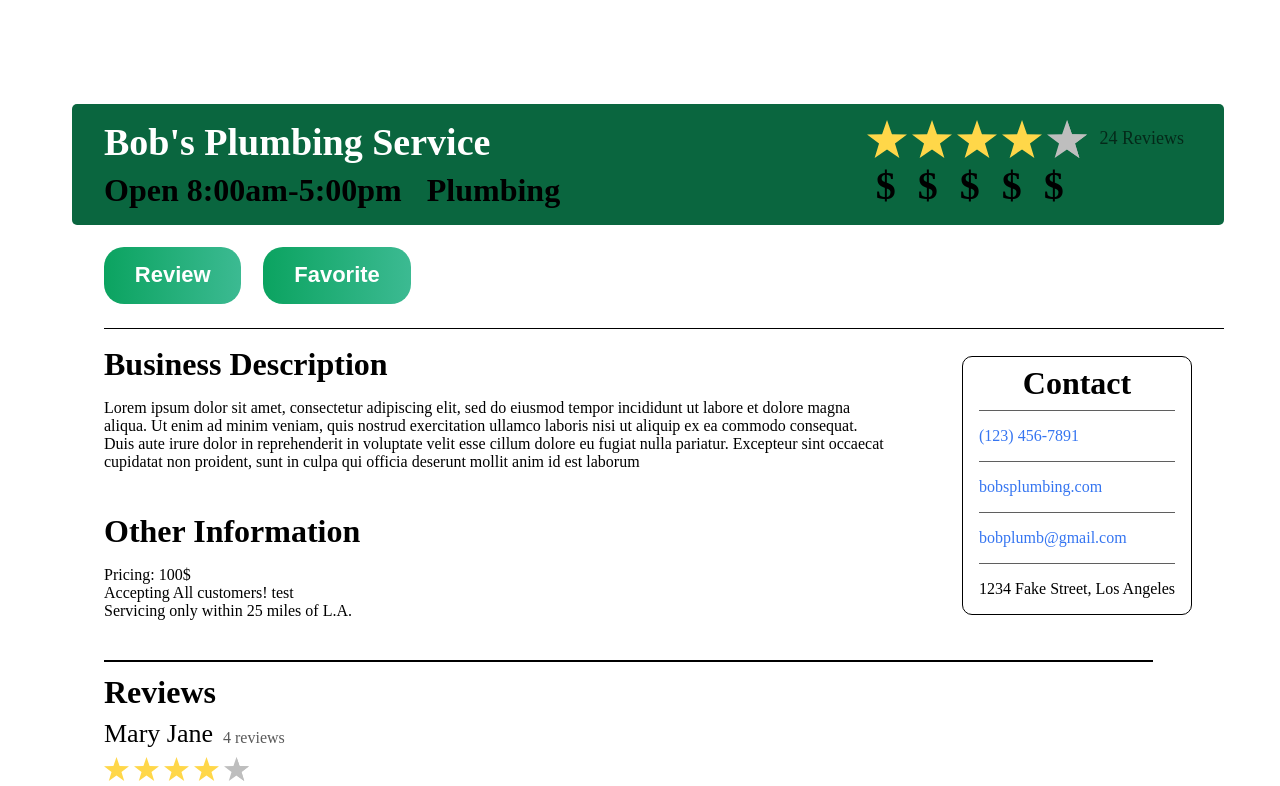
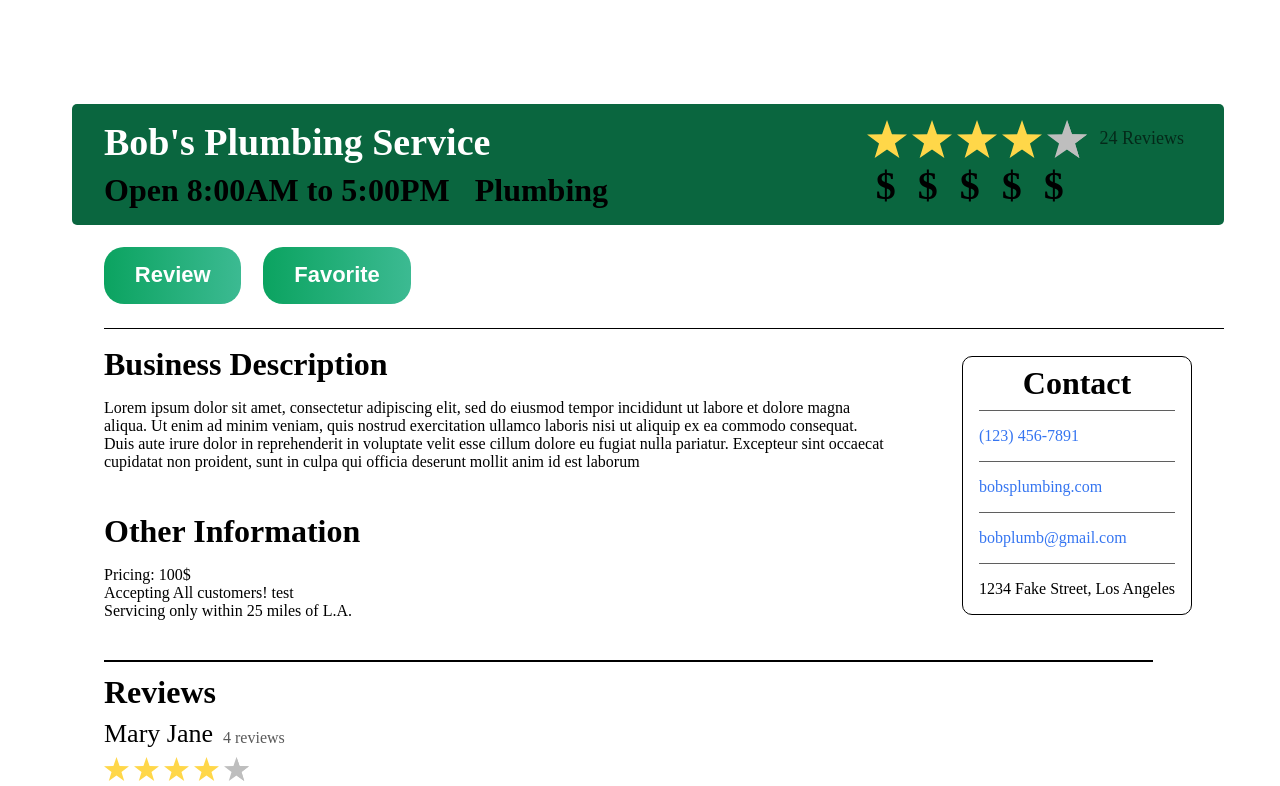
Before and after one commit to 210057zzh/CSCI_201_Final_Project, a React (Create React App) app in the folder front-end/: page /BusinessPage in a window 1280 px wide. Shown: the top 786 px of the page. Built offline with nearby package versions, Linux system fonts and the light colour scheme; the HTML template or start-up script is replaced by a standard one.

Commit message:
Changed how time works on business view page, using 2 times instead of 1 string

```diff
--- a/front-end/src/components/BusinessPage.js
+++ b/front-end/src/components/BusinessPage.js
@@ -12,7 +12,8 @@ function getBusinessInfo() {
     return (
         {
             name: "Bob's Plumbing Service",
-            hours: '8:00am-5:00pm',
+            startingTime: '08:00',
+            endingTime: '17:00',
             category: 'Plumbing',
             rating: 4,
             reviewCount: 24,
@@ -31,7 +32,7 @@ function outputBusinessPage() {
     let business = getBusinessInfo();
     return (
         <div>
-            <BusinessPageHeader name={business.name} hours={business.hours} category={business.category} rating={business.rating} reviewCount={business.reviewCount} priceLevel={business.priceLevel} />
+            <BusinessPageHeader name={business.name} startingTime={business.startingTime} endingTime={business.endingTime} category={business.category} rating={business.rating} reviewCount={business.reviewCount} priceLevel={business.priceLevel} />
             <BusinessPageBottom  description={business.description} otherInfo={business.otherInfo} phone={business.phone} website={business.website} email={business.email} address={business.address}/>
         </div>)
 
--- a/front-end/src/components/BusinessPageHeader.js
+++ b/front-end/src/components/BusinessPageHeader.js
@@ -4,27 +4,40 @@ import StarRating from './StarRating.js';
 
 function getStringCost(cost) {
     var costString = "";
-    for(var i = 0; i < cost; i++) {
+    for (var i = 0; i < cost; i++) {
         costString += '$';
     }
     return costString;
 }
 
 
-function BusinessPageHeader({name, hours, category, rating, reviewCount, priceLevel}) {
+
+function BusinessPageHeader({ name, startingTime, endingTime, category, rating, reviewCount, priceLevel }) {
+
+    function formatTime(time) {
+        //Stackoverflow https://stackoverflow.com/questions/13898423/javascript-convert-24-hour-time-of-day-string-to-12-hour-time-with-am-pm-and-no/13899011#13899011
+        time = time.toString().match(/^([01]\d|2[0-3])(:)([0-5]\d)(:[0-5]\d)?$/) || [time];
+
+        if (time.length > 1) { // If time format correct
+            time = time.slice(1); // Remove full string match value
+            time[5] = +time[0] < 12 ? 'AM' : 'PM'; // Set AM/PM
+            time[0] = +time[0] % 12 || 12; // Adjust hours
+        }
+        return time.join(''); // return adjusted time or original string
+    }
 
     return (
-        <div className='background' style={{padding: '2vh 2vh 2vh 2vh', marginBottom: 0}}>
+        <div className='background' style={{ padding: '2vh 2vh 2vh 2vh', marginBottom: 0 }}>
             <div className='leftContent'>
-                <div style={{ textAlign: 'left'}}>
+                <div style={{ textAlign: 'left' }}>
                     <p className='businessName'>{name}</p>
-                    <p style={{ float: 'left', whiteSpace: 'nowrap' }} className='subText' >Open {hours}<span style={{ marginLeft: '25px' }}>{category}</span></p>
+                    <p style={{ float: 'left', whiteSpace: 'nowrap' }} className='subText' >Open {formatTime(startingTime)} to {formatTime(endingTime)}<span style={{ marginLeft: '25px' }}>{category}</span></p>
                 </div>
             </div>
-            <div className="rightContent" style={{ textAlign: 'right'}}>
-                <div style={{display: 'flex'}}>
-                {<StarRating value={rating} />}
-                {reviewCount > 0 && <p style={{ margin: '8px 8px' }} className='other'>{reviewCount} Reviews</p>}
+            <div className="rightContent" style={{ textAlign: 'right' }}>
+                <div style={{ display: 'flex' }}>
+                    {<StarRating value={rating} />}
+                    {reviewCount > 0 && <p style={{ margin: '8px 8px' }} className='other'>{reviewCount} Reviews</p>}
                 </div>
                 <p className='cost'>{getStringCost(priceLevel)}</p>
             </div>
```
